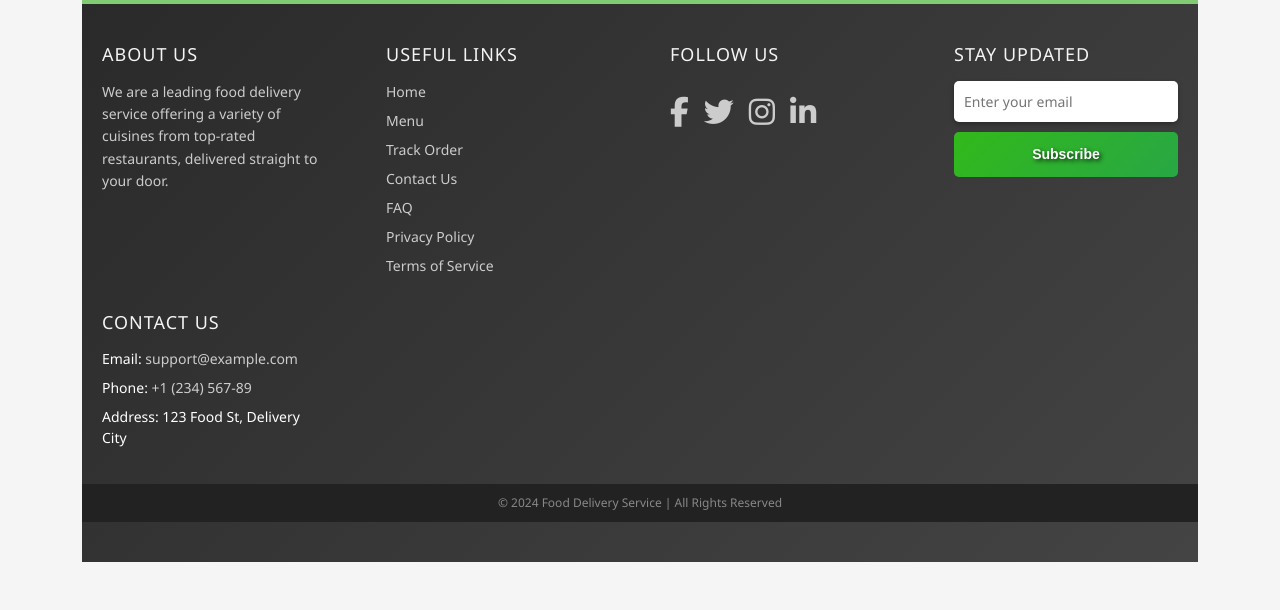
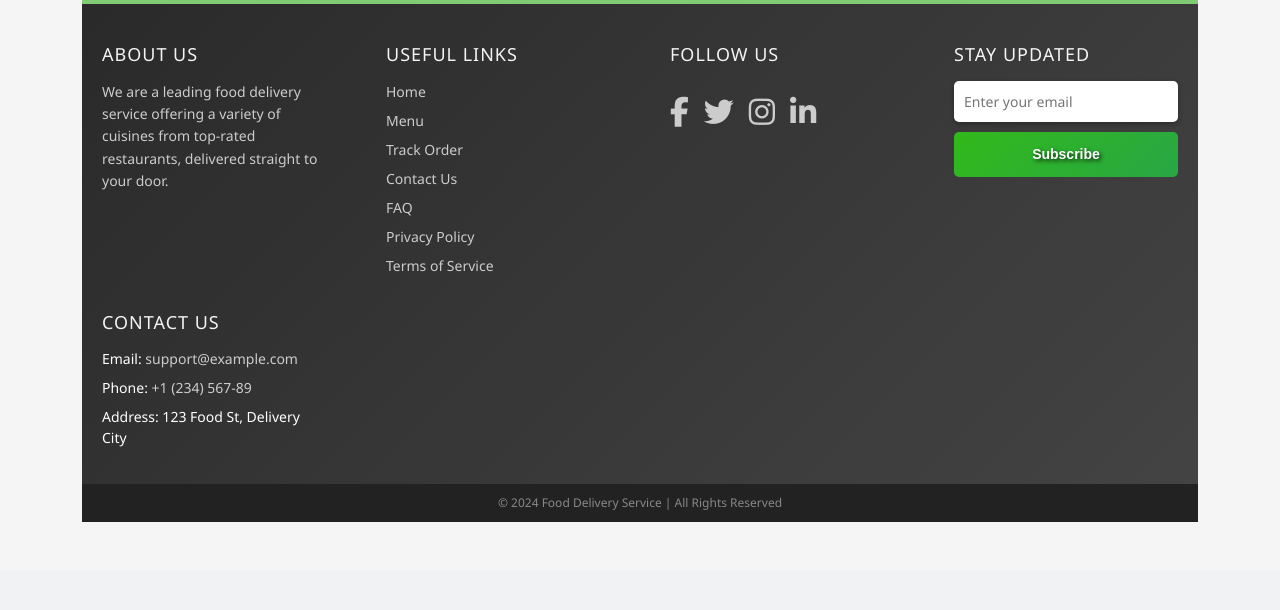
Before and after one commit to sailesh-prasad/Online_Food_Ordering_System, a Django app: template ordering/templates/home/index1.html in a window 1280 px wide. Shown: the part 681-1291 px from the top of the page. After the commit the page ends 1203 px from the top, so only its background shows below. Run offline with Django 3.2, Linux system fonts and the light colour scheme; the template is opened without the code that fills it, so the values that code supplies are empty; some web fonts are replaced.

Commit message:
Update footer.html
Removed Empty Spaces

```diff
--- a/ordering/templates/home/footer.html
+++ b/ordering/templates/home/footer.html
@@ -22,6 +22,7 @@ overflow-x: hidden;
 background-color: #333; /* Dark background */
 color: #fff; /* White text */
 padding: 40px 0;
+padding-bottom:0px;
 font-size: 14px;
 text-align: left;
 width: 100%;
```
